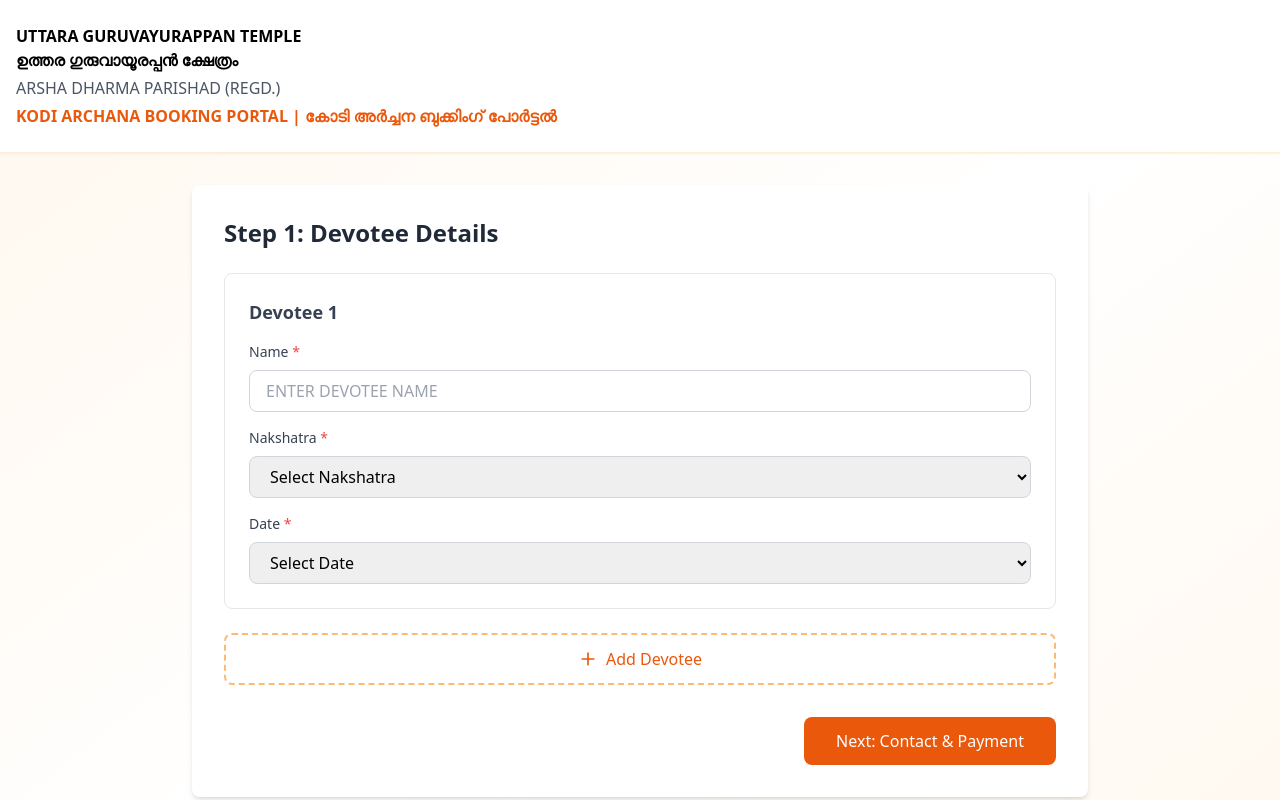
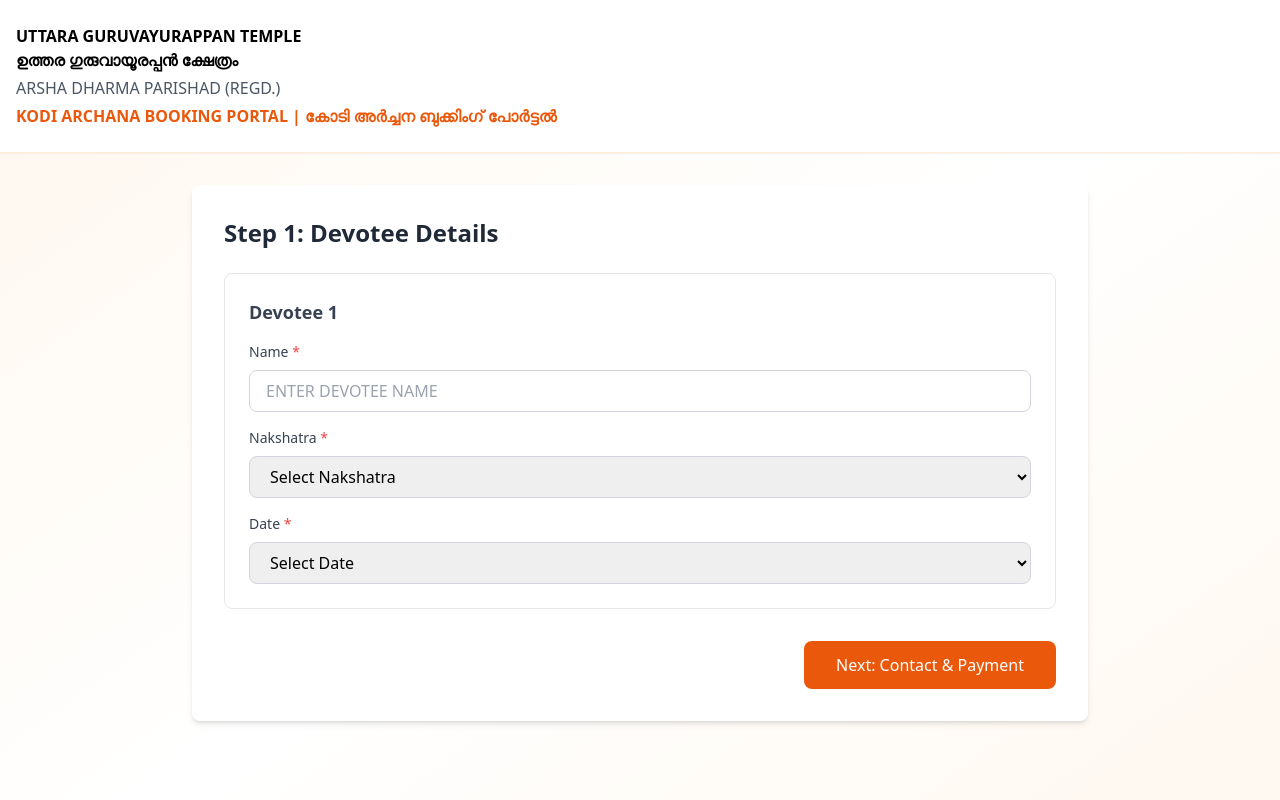
Before and after one commit to iamabhishekaravind/kodi-archana, a React (Vite) app: page / in a window 1280 px wide. Shown: the top 800 px of the page. Built offline with nearby package versions, Linux system fonts and the light colour scheme.

Commit message:
Live V3 Single

```diff
--- a/src/components/Step1DevoteeDetails.tsx
+++ b/src/components/Step1DevoteeDetails.tsx
@@ -1,5 +1,5 @@
 import { useState, useEffect } from 'react';
-import { Plus, Trash2 } from 'lucide-react';
+import { Trash2 } from 'lucide-react';
 import { Devotee } from '../types';
 
 interface Step1Props {
@@ -25,15 +25,15 @@ export function Step1DevoteeDetails({ devotees, onDeveoteesChange, onNext }: Ste
       .catch(err => console.error('Failed to load dates:', err));
   }, []);
 
-  const addDevotee = () => {
-    const newDevotee: Devotee = {
-      id: crypto.randomUUID(),
-      name: '',
-      nakshatra: '',
-      date: ''
-    };
-    onDeveoteesChange([...devotees, newDevotee]);
-  };
+  // const addDevotee = () => {
+  //   const newDevotee: Devotee = {
+  //     id: crypto.randomUUID(),
+  //     name: '',
+  //     nakshatra: '',
+  //     date: ''
+  //   };
+  //   onDeveoteesChange([...devotees, newDevotee]);
+  // };
 
   const removeDevotee = (id: string) => {
     onDeveoteesChange(devotees.filter(d => d.id !== id));
@@ -171,13 +171,13 @@ export function Step1DevoteeDetails({ devotees, onDeveoteesChange, onNext }: Ste
           ))}
         </div>
 
-        <button
+        {/* <button
           onClick={addDevotee}
           className="mt-6 w-full flex items-center justify-center gap-2 px-6 py-3 border-2 border-dashed border-orange-300 text-orange-600 rounded-lg hover:border-orange-500 hover:bg-orange-50 transition-all"
         >
           <Plus className="w-5 h-5" />
           Add Devotee
-        </button>
+        </button> */}
 
         <div className="mt-8 flex justify-end">
           <button
```
